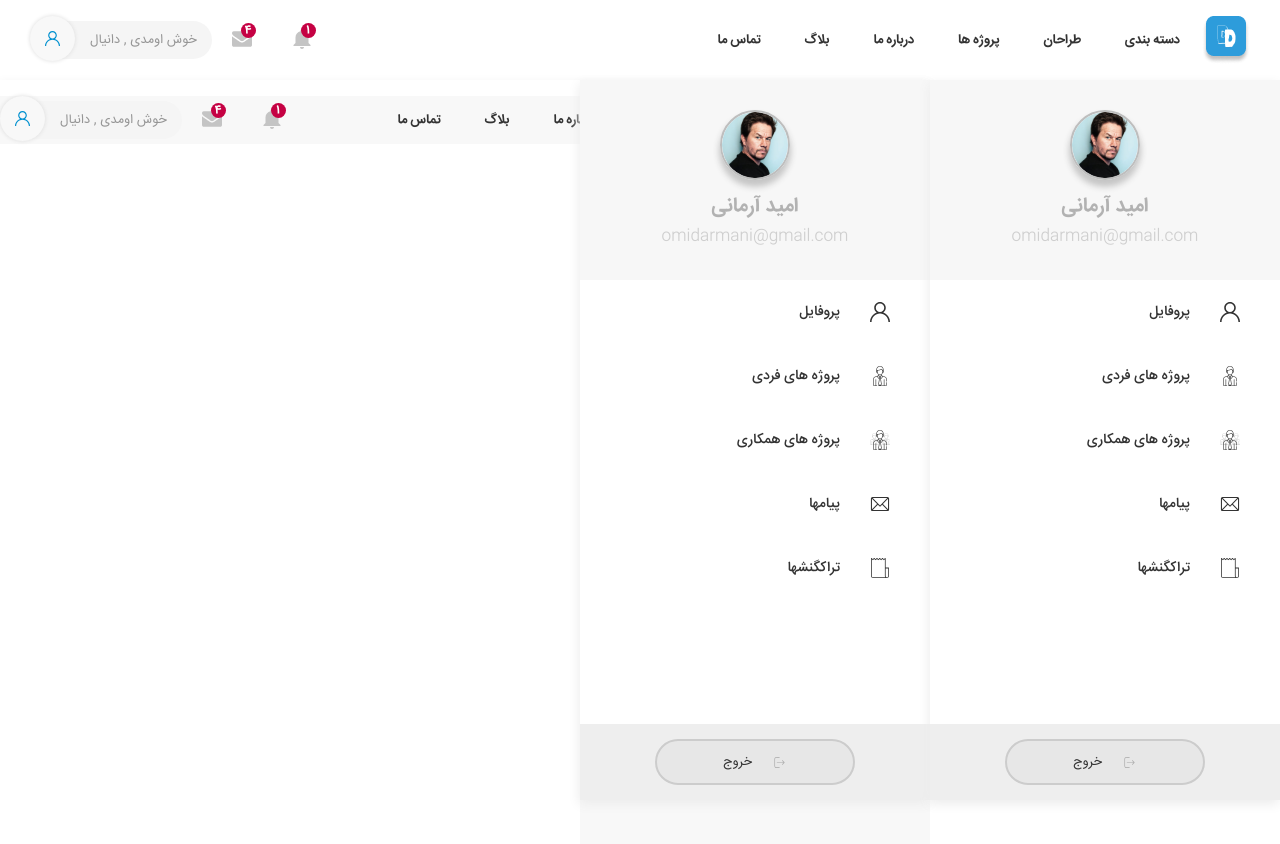
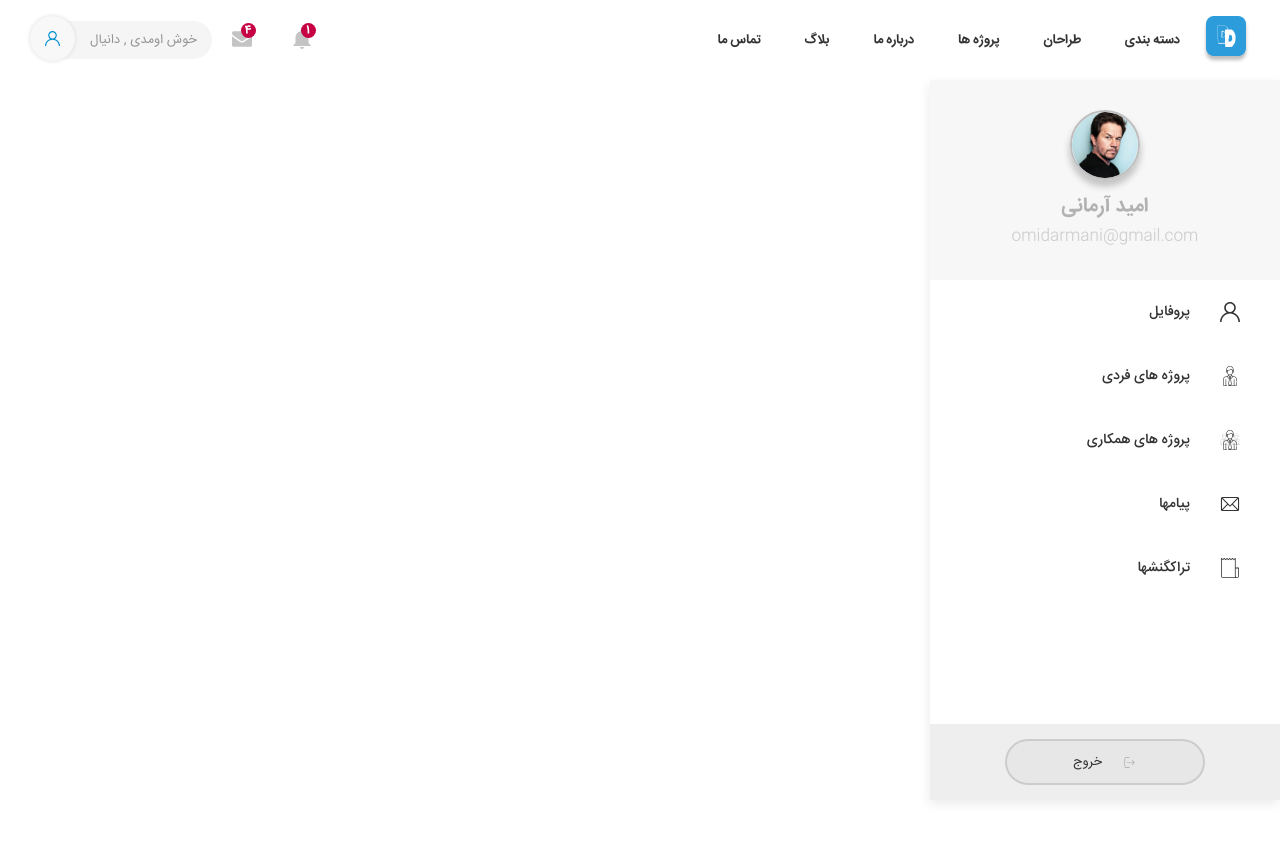
Before and after one commit to visharco/vishar-dashboard, a React (Create React App) app: page / in a window 1280 px wide. Shown: the top 844 px of the page. After the commit the page ends 800 px from the top, so only its background shows below. Built offline with nearby package versions, Linux system fonts and the light colour scheme.

Commit message:
dashboard is fixed

```diff
--- a/src/container/dashboard/dashboard.js
+++ b/src/container/dashboard/dashboard.js
@@ -18,17 +18,11 @@ class DashboardComponent extends Component {
     render() {
         return (
             <div >
-                <HeaderComponent />
+                {/* <HeaderComponent /> */}
                 <div className="dashboard" >
 
                     <div className="container-fluid" >
                         <div className="container" >
-                            <div className="dashboard-left" >
-                                {this.props.children}
-                            </div>
-                            <div className="dashboard-right" >
-                                <DashboardMenu />
-                            </div>
 
 
 
--- a/src/root.js
+++ b/src/root.js
@@ -1,31 +1,85 @@
-import React, {Component} from 'react';
-// import {browserHistory } from 'react-router'
- import Header from "./component/header/header";
-//  import Footer from "./component/footer/footer";
+// import React, {Component} from 'react';
+// // import {browserHistory } from 'react-router'
+//  import Header from "./component/header/header";
+// //  import Footer from "./component/footer/footer";
 
 
-export default class Root extends Component {
-    constructor(props) {
-        super(props);
-        this.state = {  }
-    }
+// export default class Root extends Component {
+//     constructor(props) {
+//         super(props);
+//         this.state = {  }
+//     }
 
 
 
 
 
 
+//     render() {
+//         return (
+//             <div>
+//                 <Header />
+//                 <div>
+
+//                     { this.props.children}
+//                 </div>
+//                 {/* <Footer /> */}
+
+//             </div>
+//          );
+//     }
+// }
+
+
+
+
+
+
+
+
+
+
+
+import React, { Component } from 'react';
+
+
+
+
+import DashboardMenu from './component/dashboardMenu/dashboardMenu';
+import HeaderComponent from './component/header/header';
+
+class RootComponent extends Component {
+    constructor(props) {
+        super(props);
+        this.state = {}
+    }
+
+
+
     render() {
         return (
-            <div>
-                <Header />
-                <div>
+            <div >
+                <HeaderComponent />
+                <div className="dashboard" >
 
-                    { this.props.children}
+                    <div className="container-fluid" >
+                        <div className="container" >
+                            <div className="dashboard-left" >
+                                {this.props.children}
+                            </div>
+                            <div className="dashboard-right" >
+                                <DashboardMenu />
+                            </div>
+
+
+
+
+                        </div>
+                    </div>
                 </div>
-                {/* <Footer /> */}
-
             </div>
-         );
+        );
     }
 }
+
+export default RootComponent;
--- a/src/router.js
+++ b/src/router.js
@@ -9,6 +9,8 @@ import ForgetPasswordScreen from './container/auth/forgetPassword/forgetPassword
 import DashboardComponent from './container/dashboard/dashboard';
 import ProfileScreen from './component/profile/profile';
 import SingleProjectScreen from './component/singleProject/singleProject'
+import RootScreen from './root';
+
 
 class RouterComponent extends Component {
     constructor(props) {
@@ -19,14 +21,18 @@ class RouterComponent extends Component {
         return (
 
             <Router history={browserHistory}>
-                <Route path="/" component={DashboardComponent} >
+                 <Route path="/login" component={LoginScreen} >
+                 </Route>
+
+                <Route path="/" component={RootScreen} >
                     <IndexRoute component={DashboardComponent} />
-                    <Route path="login" component={LoginScreen} />
+                    <Route path="dashboard" component={DashboardComponent} />
                     <Route path="register" component={RegisterScreen} />
                     <Route path="forgetPassword" component={ForgetPasswordScreen} />
                     <Route path="profile" component={ProfileScreen} />
                     <Route path="singleProject" component={SingleProjectScreen} />
                 </Route>
+
             </Router>
         );
     }
```
